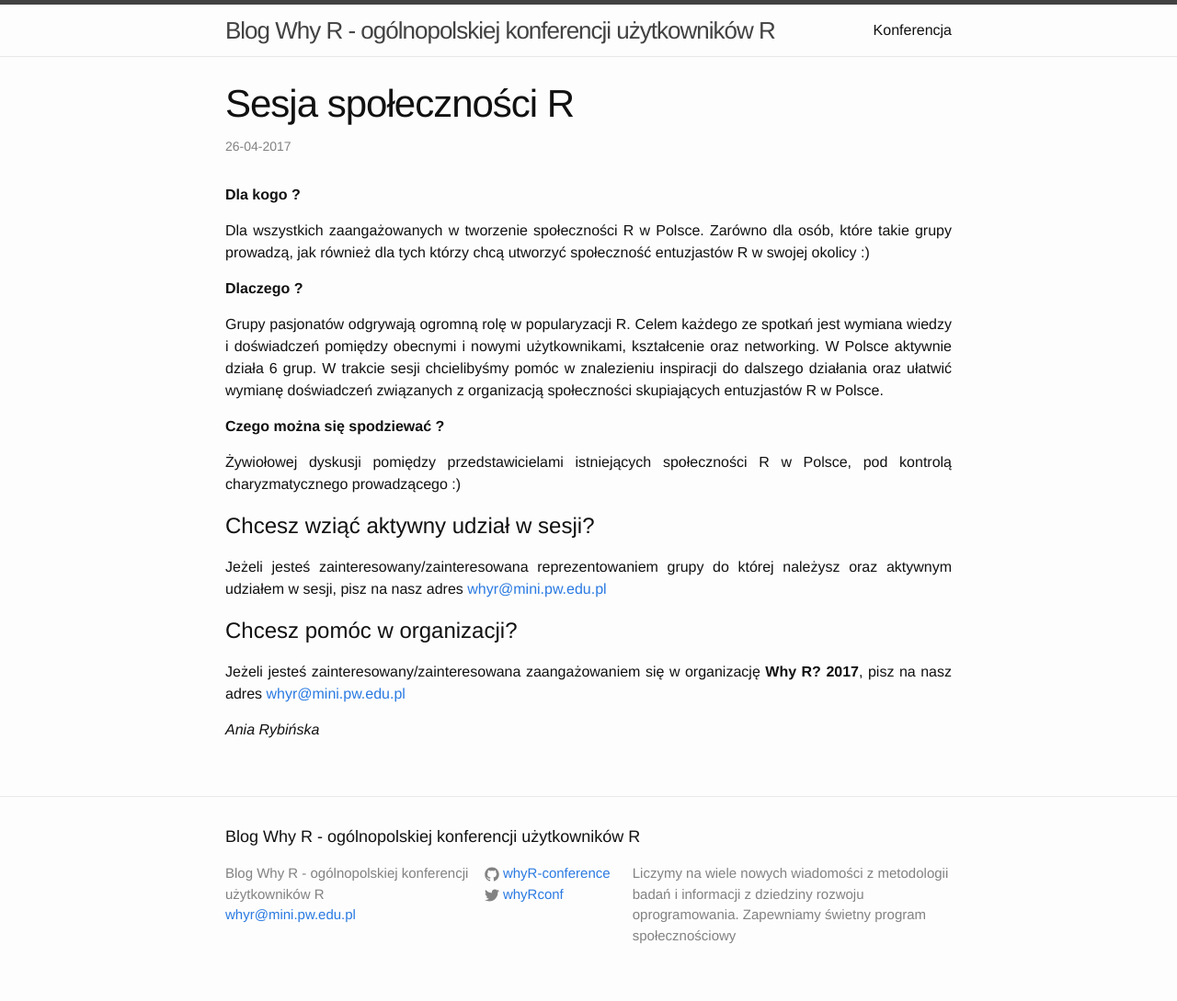
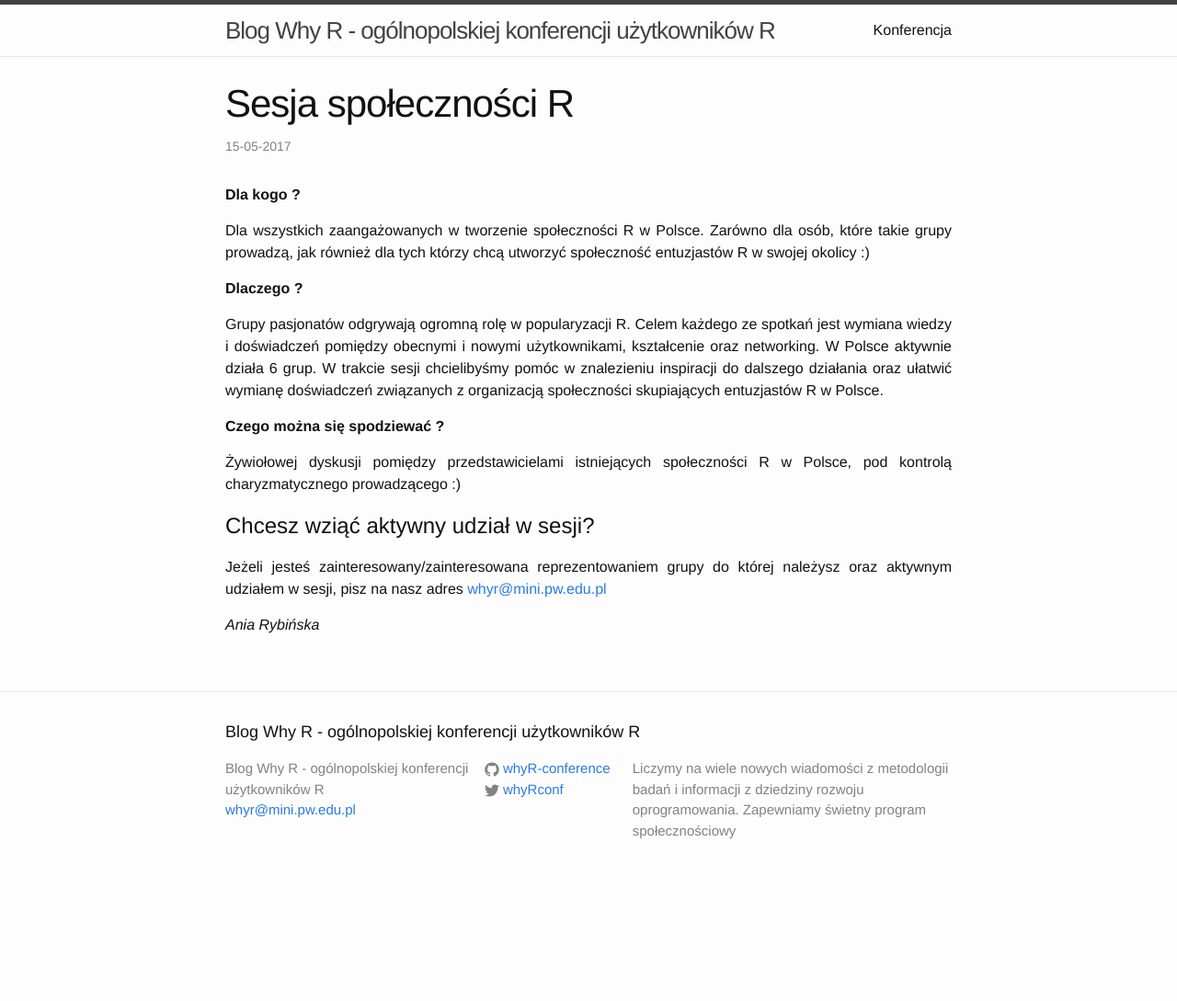
Before and after one commit to WhyR2017/blog, a Jekyll site: the page built from _posts/2017-05-15-Sesja-RUG.md, in a window 1280 px wide. Shown: the whole page at 92% size. Built offline with Jekyll 4.4.1, drawn with Linux system fonts in a browser that asks for light colours; comment, search, counter and statistics services are not loaded; after the commit the page ends 975 px from its top, so only the background shows below that.

Commit message:
poprawka daty w RUG

```diff
--- a/_posts/2017-05-15-Sesja-RUG.md
+++ b/_posts/2017-05-15-Sesja-RUG.md
@@ -1,7 +1,7 @@
 ---
 layout: post
 title:  "Sesja społeczności R"
-date:   2017-04-26
+date:   2017-05-15
 category: info
 ---
 
@@ -22,9 +22,5 @@
 
 Jeżeli jesteś zainteresowany/zainteresowana reprezentowaniem grupy do której należysz oraz aktywnym udziałem w sesji, pisz na nasz adres [whyr@mini.pw.edu.pl](mailto:whyr@mini.pw.edu.pl)
 
-# Chcesz pomóc w organizacji?
-
-Jeżeli jesteś zainteresowany/zainteresowana zaangażowaniem się w organizację **Why R? 2017**, pisz na nasz adres [whyr@mini.pw.edu.pl](mailto:whyr@mini.pw.edu.pl)
-
 
 *Ania Rybińska*
```
